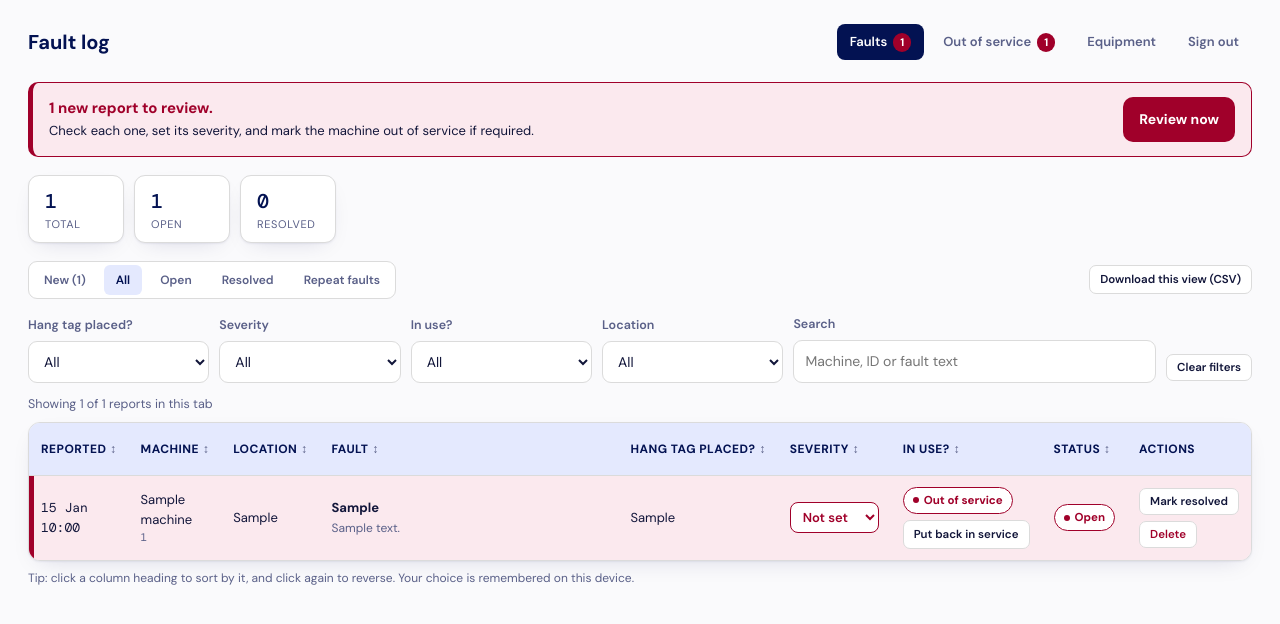
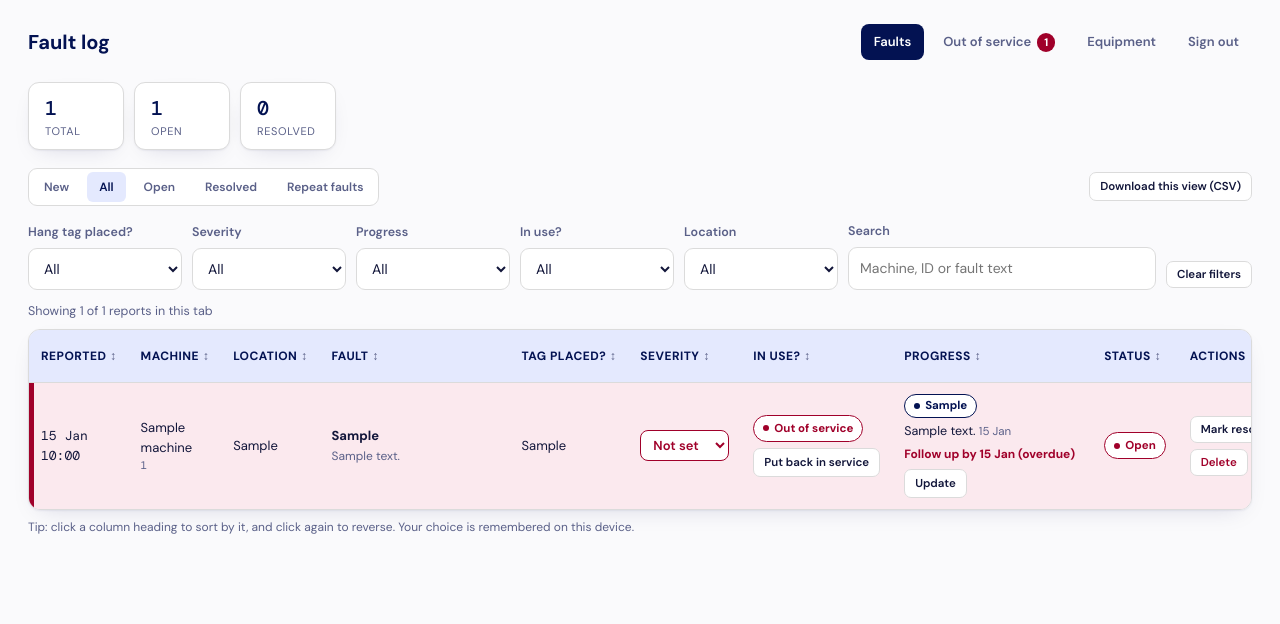
Before and after one commit to boardtom/GymFaultReporting, a Flask app: page /log in a window 1280 px wide. Shown: the top 624 px of the page. Run offline with Flask 3, Linux system fonts and the light colour scheme; the visitor is signed in with stand-in values (Sample User, id 1); tables that the repository leaves empty hold one stand-in row (values such as "Sample post").

Commit message:
Fault log: progress updates (e.g. Gym Gear contacted), notes, follow-up dates, history and filters
Co-Authored-By: Claude Sonnet 5.5 <noreply@anthropic.com>
Claude-Session: https://claude.ai/code/session_01RkkUayfzC9piqSMAf3fASs

```diff
--- a/app.py
+++ b/app.py
@@ -135,6 +135,17 @@ UNASSESSED = "Unassessed"
 # What the member is asked instead: an observation, not a rating.
 SAFE_ANSWERS = ["Yes", "No", "Not sure"]
 YES_NO = ["Yes", "No"]
+# Where a report has got to once WI has looked at it. Order matters: it is the sort order.
+PROGRESS_NEW = "New"
+PROGRESS_REVIEWED = "Reviewed by WI"
+PROGRESS = [
+    PROGRESS_NEW,
+    PROGRESS_REVIEWED,
+    "Gym Gear contacted",
+    "Gym Gear visited, may need to return",
+    "Awaiting parts",
+    "Monitoring",
+]
 
 
 # --- Models ---------------------------------------------------------------
@@ -160,12 +171,17 @@ class Report(db.Model):
     safe_to_use = db.Column(db.String(10), nullable=True)
     # "Have you placed a red out of order hang tag on the machine?" (Yes | No), answered by the member.
     hang_tag = db.Column(db.String(3), nullable=True)
+    # Latest progress step, set by WI (see PROGRESS). Every change is also kept in ReportUpdate.
+    progress = db.Column(db.String(60), nullable=False, default=PROGRESS_NEW)
+    follow_up = db.Column(db.Date, nullable=True)           # optional "chase by" date
     details = db.Column(db.Text, nullable=True)
     status = db.Column(db.String(10), nullable=False, default="open")  # open | resolved
     created_at = db.Column(db.DateTime, default=lambda: datetime.now(timezone.utc))
     resolved_at = db.Column(db.DateTime, nullable=True)
 
     machine = db.relationship("Machine")
+    updates = db.relationship("ReportUpdate", order_by="ReportUpdate.created_at.desc()",
+                              cascade="all, delete-orphan", backref="report")
 
 
 class ServiceRecord(db.Model):
@@ -181,6 +197,16 @@ class ServiceRecord(db.Model):
     notes = db.Column(db.Text, nullable=True)
 
     machine = db.relationship("Machine")
+
+
+class ReportUpdate(db.Model):
+    """One entry in a report's progress history, e.g. 'Gym Gear contacted'."""
+    id = db.Column(db.Integer, primary_key=True)
+    report_id = db.Column(db.Integer, db.ForeignKey("report.id"), nullable=False)
+    created_at = db.Column(db.DateTime, default=lambda: datetime.now(timezone.utc))
+    status = db.Column(db.String(60), nullable=False)
+    note = db.Column(db.Text, nullable=True)
+    follow_up = db.Column(db.Date, nullable=True)
 
 
 class AppliedUpdate(db.Model):
@@ -266,8 +292,8 @@ def login_required(view):
 
 
 def new_reports_query():
-    """Reports nobody at WI has reviewed yet: still open, severity not set."""
-    return Report.query.filter(Report.status == "open", Report.severity.notin_(SEVERITIES))
+    """Reports nobody at WI has reviewed yet: still open and progress still 'New'."""
+    return Report.query.filter(Report.status == "open", Report.progress == PROGRESS_NEW)
 
 
 @app.context_processor
@@ -496,6 +522,8 @@ def log_view():
         resolved_count=total - open_count,
         severities=SEVERITIES,
         unassessed=UNASSESSED,
+        progress_options=PROGRESS,
+        today=to_uk(utcnow()).date(),
         repeats=repeats,
         repeat_days=REPEAT_DAYS,
         show_new_prompt=session.pop("new_prompt", False),
@@ -532,13 +560,16 @@ def export_log():
         rows.append([
             to_uk(r.created_at).strftime("%Y-%m-%d %H:%M"), r.machine.id, r.machine.name,
             r.machine.location, r.fault_type, r.details, r.safe_to_use or "", r.hang_tag or "",
-            r.severity, r.status,
+            r.severity, r.status, r.progress,
+            (r.updates[0].note or "") if r.updates else "",
+            r.follow_up.strftime("%Y-%m-%d") if r.follow_up else "",
             to_uk(r.resolved_at).strftime("%Y-%m-%d %H:%M") if r.resolved_at else "",
         ])
     return csv_response(
         f"fault-log-{to_uk(utcnow()).strftime('%Y-%m-%d')}.csv",
         ["Reported (UK time)", "Machine ID", "Machine", "Location", "Fault", "Details",
-         "Safe to use (older reports only)", "Hang tag placed", "Severity", "Status", "Resolved (UK time)"],
+         "Safe to use (older reports only)", "Hang tag placed", "Severity", "Status", "Progress", "Latest update",
+         "Follow up by", "Resolved (UK time)"],
         rows)
 
 
@@ -558,6 +589,18 @@ def toggle_report(report_id):
     return redirect(url_for("log_view", status=request.args.get("status", "all")))
 
 
+def _log_url(report_id):
+    """Back to the log on the same tab, scrolled to the report just changed."""
+    return url_for("log_view", status=request.args.get("status", "all")) + f"#report-{report_id}"
+
+
+def _mark_reviewed(rpt, note):
+    """First touch by WI: move a 'New' report on and keep a note of why."""
+    if rpt.progress == PROGRESS_NEW:
+        rpt.progress = PROGRESS_REVIEWED
+        db.session.add(ReportUpdate(report_id=rpt.id, status=PROGRESS_REVIEWED, note=note))
+
+
 @app.route("/log/<int:report_id>/severity", methods=["POST"])
 @login_required
 def set_report_severity(report_id):
@@ -567,8 +610,33 @@ def set_report_severity(report_id):
     if severity not in SEVERITIES + [UNASSESSED]:
         abort(400)
     rpt.severity = severity
+    if severity in SEVERITIES:
+        _mark_reviewed(rpt, f"Severity set to {severity}.")
     db.session.commit()
-    return redirect(url_for("log_view", status=request.args.get("status", "all")))
+    return redirect(_log_url(rpt.id))
+
+
+@app.route("/log/<int:report_id>/update", methods=["POST"])
+@login_required
+def add_report_update(report_id):
+    """WI records where a report has got to, e.g. 'Gym Gear contacted'."""
+    rpt = db.get_or_404(Report, report_id)
+    status = request.form.get("status", "")
+    if status not in PROGRESS:
+        abort(400)
+    note = (request.form.get("note") or "").strip()[:1000] or None
+    follow_up = None
+    raw = (request.form.get("follow_up") or "").strip()
+    if raw:
+        try:
+            follow_up = date.fromisoformat(raw)
+        except ValueError:
+            abort(400)
+    rpt.progress = status
+    rpt.follow_up = follow_up
+    db.session.add(ReportUpdate(report_id=rpt.id, status=status, note=note, follow_up=follow_up))
+    db.session.commit()
+    return redirect(_log_url(rpt.id))
 
 
 @app.route("/log/<int:report_id>/delete", methods=["POST"])
@@ -723,6 +791,9 @@ def delete_machine(machine_id):
     """Remove a machine entirely, along with any fault reports logged
     against it. Use Deactivate instead to keep the history."""
     machine = db.get_or_404(Machine, machine_id)
+    report_ids = [r.id for r in Report.query.filter_by(machine_id=machine.id)]
+    if report_ids:
+        ReportUpdate.query.filter(ReportUpdate.report_id.in_(report_ids)).delete(synchronize_session=False)
     removed = Report.query.filter_by(machine_id=machine.id).delete()
     ServiceRecord.query.filter_by(machine_id=machine.id).delete()
     OutOfServiceLog.query.filter_by(machine_id=machine.id).delete()
@@ -773,6 +844,8 @@ def set_out_of_service(machine_id):
             reason=reason or f"Taken out of service from the {where}."))
     machine.out_of_service = True
     machine.out_of_service_note = note
+    for rpt in Report.query.filter_by(machine_id=machine.id, status="open", progress=PROGRESS_NEW):
+        _mark_reviewed(rpt, "Machine taken out of service.")
     db.session.commit()
     flash(f"{machine.name} is now marked out of service.")
     return redirect(_back_to_log_or_machines())
@@ -849,7 +922,15 @@ def out_of_service_view():
                .order_by(OutOfServiceLog.started_at).all() if e.machine.out_of_service]
     history = (OutOfServiceLog.query.filter(OutOfServiceLog.ended_at.isnot(None))
                .order_by(OutOfServiceLog.ended_at.desc()).all())
-    return render_template("out_of_service.html", current=current, history=history)
+    latest = {}
+    for e in current:
+        rpt = (Report.query.filter_by(machine_id=e.machine_id, status="open")
+               .filter(Report.progress != PROGRESS_NEW)
+               .order_by(Report.created_at.desc()).first())
+        if rpt:
+            latest[e.machine_id] = rpt
+    return render_template("out_of_service.html", current=current, history=history,
+                           latest=latest, today=to_uk(utcnow()).date())
 
 
 @app.route("/out-of-service/export.csv")
@@ -997,6 +1078,24 @@ def upgrade_database():
         except Exception as exc:  # noqa: BLE001
             app.logger.warning("Could not add report.safe_to_use: %s", exc)
 
+    for column, ddl in (("progress", "VARCHAR(60) NOT NULL DEFAULT 'New'"), ("follow_up", "DATE")):
+        if column not in report_cols:
+            try:
+                with db.engine.begin() as conn:
+                    conn.execute(text(f"ALTER TABLE report ADD COLUMN {column} {ddl}"))
+            except Exception as exc:  # noqa: BLE001
+                app.logger.warning("Could not add report.%s: %s", column, exc)
+    try:
+        # Reports that already have a severity were looked at before progress existed.
+        n = Report.query.filter(Report.progress == PROGRESS_NEW, Report.severity.in_(SEVERITIES)) \
+                  .update({"progress": PROGRESS_REVIEWED}, synchronize_session=False)
+        db.session.commit()
+        if n:
+            app.logger.warning("Marked %s existing assessed reports as reviewed", n)
+    except Exception as exc:  # noqa: BLE001
+        db.session.rollback()
+        app.logger.error("Could not backfill report progress: %s", exc)
+
     if "hang_tag" not in report_cols:
         try:
             with db.engine.begin() as conn:
--- a/static/style.css
+++ b/static/style.css
@@ -223,5 +223,25 @@ td.fault-cell{min-width:210px;max-width:290px;}
 .more-btn[hidden]{display:none;}
 /* admin table pages use the full width of a PC screen */
 .app-shell.wide{max-width:1640px;padding-left:28px;padding-right:28px;}
-.app-shell.wide td.fault-cell{min-width:260px;max-width:520px;width:34%;}
+.app-shell.wide td.fault-cell{min-width:190px;max-width:300px;}
 .app-shell.wide .fault-details{-webkit-line-clamp:4;}
+
+/* ---- report progress ---- */
+.badge.prog{background:var(--lightblue);color:var(--navy);}
+tr.row-oos .badge.prog{background:#fff;border:1px solid var(--navy);}
+.prog-note{font-size:12.5px;margin-top:5px;line-height:1.4;}
+.prog-date{font-size:11.5px;color:var(--text-muted);}
+.prog-due{font-size:12px;font-weight:700;margin-top:4px;color:var(--navy);}
+.prog-due.overdue{color:var(--red);}
+details.upd{margin-top:6px;}
+details.upd>summary{list-style:none;cursor:pointer;display:inline-block;}
+details.upd>summary::-webkit-details-marker{display:none;}
+.upd-form{margin-top:8px;display:grid;gap:8px;min-width:230px;padding:10px;border:1px solid var(--border);border-radius:10px;background:#fff;}
+.upd-form label{display:block;font-size:12px;font-weight:700;color:var(--text-muted);}
+.upd-form select,.upd-form textarea,.upd-form input{width:100%;margin-top:3px;font:inherit;font-size:13px;font-weight:400;border:1px solid var(--border);border-radius:8px;padding:6px 8px;color:var(--navy);background:#fff;}
+.upd-form .btn{width:auto;justify-self:start;padding:8px 14px;font-size:13px;}
+.upd-hist{margin:10px 0 0;padding:0;list-style:none;border-left:2px solid var(--border);}
+.upd-hist li{padding:0 0 8px 10px;font-size:12.5px;}
+
+.progress-cell{min-width:200px;max-width:250px;}
+.app-shell.wide .badge.prog{white-space:normal;line-height:1.3;}
--- /dev/null
+++ b/templates/_progress_cell.html
@@ -0,0 +1,28 @@
+{# Needs: r (report), progress_options, today, status_filter #}
+<div><span class="badge {{ 'open' if r.progress == 'New' else 'prog' }}"><span class="dot"></span>{{ r.progress }}</span></div>
+{% if r.updates and r.updates[0].note %}<div class="prog-note">{{ r.updates[0].note }} <span class="prog-date">{{ r.updates[0].created_at|uk('%d %b') }}</span></div>{% endif %}
+{% if r.follow_up and r.status == 'open' %}
+<div class="prog-due{{ ' overdue' if r.follow_up <= today }}">Follow up by {{ r.follow_up.strftime('%d %b') }}{% if r.follow_up < today %} (overdue){% elif r.follow_up == today %} (today){% endif %}</div>
+{% endif %}
+<details class="upd">
+  <summary class="row-btn">Update{% if r.updates|length > 1 %} ({{ r.updates|length }}){% endif %}</summary>
+  <form method="post" action="{{ url_for('add_report_update', report_id=r.id, status=status_filter) }}" class="upd-form">
+    <label>Progress
+      <select name="status">
+        {% for p in progress_options %}{% if p != 'New' or r.progress == 'New' %}<option value="{{ p }}" {{ 'selected' if (r.progress == p and p != 'New') or (r.progress == 'New' and p == 'Reviewed by WI') }}>{{ p }}</option>{% endif %}{% endfor %}
+      </select>
+    </label>
+    <label>Note
+      <textarea name="note" rows="2" maxlength="1000" placeholder="e.g. Gym Gear called, engineer booked for Tuesday"></textarea>
+    </label>
+    <label>Follow up by (optional)
+      <input type="date" name="follow_up">
+    </label>
+    <button type="submit" class="btn btn-primary">Save update</button>
+  </form>
+  {% if r.updates %}
+  <ol class="upd-hist">
+    {% for u in r.updates %}<li><strong>{{ u.status }}</strong> <span class="prog-date">{{ u.created_at|uk('%d %b %H:%M') }}</span>{% if u.note %}<div>{{ u.note }}</div>{% endif %}{% if u.follow_up %}<div class="prog-date">Follow up by {{ u.follow_up.strftime('%d %b') }}</div>{% endif %}</li>{% endfor %}
+  </ol>
+  {% endif %}
+</details>
--- a/templates/log.html
+++ b/templates/log.html
@@ -41,6 +41,9 @@
     <label class="field" style="margin-bottom:0;">Severity
       <select id="f-sev"><option value="">All</option><option value="3">High</option><option value="2">Medium</option><option value="1">Low</option><option value="0">Not set</option></select>
     </label>
+    <label class="field" style="margin-bottom:0;">Progress
+      <select id="f-prog"><option value="">All</option>{% for p in progress_options %}<option value="{{ loop.index0 }}">{{ p }}</option>{% endfor %}<option value="due">Follow-up due</option></select>
+    </label>
     <label class="field" style="margin-bottom:0;">In use?
       <select id="f-use"><option value="">All</option><option value="1">Out of service</option><option value="0">In service</option></select>
     </label>
@@ -62,16 +65,17 @@
           <th class="sortable" data-key="machine">Machine</th>
           <th class="sortable" data-key="location">Location</th>
           <th class="sortable" data-key="fault">Fault</th>
-          <th class="sortable" data-key="tag" data-type="num">Hang tag placed?</th>
+          <th class="sortable" data-key="tag" data-type="num">Tag placed?</th>
           <th class="sortable" data-key="severity" data-type="num">Severity</th>
           <th class="sortable" data-key="inuse" data-type="num">In use?</th>
+          <th class="sortable" data-key="progress" data-type="num">Progress</th>
           <th class="sortable" data-key="status" data-type="num">Status</th>
           <th>Actions</th>
         </tr>
       </thead>
       <tbody>
         {% for r in reports %}
-        <tr{% if r.machine.out_of_service %} class="row-oos"{% endif %}>
+        <tr id="report-{{ r.id }}"{% if r.machine.out_of_service %} class="row-oos"{% endif %}>
           <td class="mono" data-key="date" data-v="{{ r.created_at.strftime('%Y%m%d%H%M%S') }}">{{ r.created_at|uk('%d %b %H:%M') }}</td>
           <td data-key="machine" data-v="{{ r.machine.name|lower }}" data-q="{{ (r.machine.name ~ ' ' ~ r.machine.id ~ ' ' ~ r.fault_type ~ ' ' ~ (r.details or ''))|lower }}">{{ r.machine.name }}<div class="mono" style="color:var(--text-muted);font-size:11px;">{{ r.machine.id }}</div>
             {% if repeats.get(r.machine_id) %}<span class="badge repeat" style="margin-top:4px;white-space:nowrap;" title="{{ repeats[r.machine_id] }} reports in the last {{ repeat_days }} days">Repeat fault ({{ repeats[r.machine_id] }})</span>{% endif %}</td>
@@ -98,6 +102,9 @@
             </form>
             {% endif %}
           </td>
+          <td class="progress-cell" data-key="progress" data-v="{{ progress_options.index(r.progress) if r.progress in progress_options else 0 }}" data-due="{{ 1 if (r.follow_up and r.status == 'open' and r.follow_up <= today) else 0 }}">
+            {% include "_progress_cell.html" %}
+          </td>
           <td data-key="status" data-v="{{ 1 if r.status == 'open' else 0 }}">
             {% if r.status == 'open' %}
               <span class="badge open"><span class="dot"></span>Open</span>
@@ -119,7 +126,7 @@
           </td>
         </tr>
         {% else %}
-        <tr><td colspan="9" class="empty-row">{{ 'Nothing new to review.' if status_filter == 'new' else ('No repeat faults in the last ' ~ repeat_days ~ ' days.' if status_filter == 'repeat' else 'No reports in this view.') }}</td></tr>
+        <tr><td colspan="10" class="empty-row">{{ 'Nothing new to review.' if status_filter == 'new' else ('No repeat faults in the last ' ~ repeat_days ~ ' days.' if status_filter == 'repeat' else 'No reports in this view.') }}</td></tr>
         {% endfor %}
       </tbody>
     </table>
@@ -171,14 +178,14 @@
       var open = d.classList.toggle('open'); b.textContent = open ? 'Show less' : 'Show more';
     });
   });
-  var F = {tag: 'f-tag', severity: 'f-sev', inuse: 'f-use'}, fl = document.getElementById('f-loc'),
+  var F = {tag: 'f-tag', progress: 'f-prog', severity: 'f-sev', inuse: 'f-use'}, fl = document.getElementById('f-loc'),
       fq = document.getElementById('f-q'), fc = document.getElementById('f-count');
   function cell(r, k) { var c = r.querySelector('td[data-key="' + k + '"]'); return c ? c.dataset.v : ''; }
   function applyFilters() {
     var all = rows(), n = 0, q = fq.value.trim().toLowerCase();
     all.forEach(function (r) {
       var show = true;
-      Object.keys(F).forEach(function (k) { var v = document.getElementById(F[k]).value; if (v !== '' && cell(r, k) !== v) show = false; });
+      Object.keys(F).forEach(function (k) { var v = document.getElementById(F[k]).value; if (v === '') return; if (k === 'progress' && v === 'due') { var pc = r.querySelector('td[data-key="progress"]'); if (!pc || pc.dataset.due !== '1') show = false; } else if (cell(r, k) !== v) show = false; });
       if (fl.value && cell(r, 'location') !== fl.value) show = false;
       if (q && r.querySelector('td[data-q]').dataset.q.indexOf(q) === -1) show = false;
       r.style.display = show ? '' : 'none';
@@ -186,12 +193,12 @@
     });
     fc.textContent = all.length ? 'Showing ' + n + ' of ' + all.length + ' reports in this tab' : '';
   }
-  ['f-tag', 'f-sev', 'f-use', 'f-loc'].forEach(function (id) { document.getElementById(id).addEventListener('change', applyFilters); });
+  ['f-tag', 'f-prog', 'f-sev', 'f-use', 'f-loc'].forEach(function (id) { document.getElementById(id).addEventListener('change', applyFilters); });
   fq.addEventListener('input', applyFilters);
   document.getElementById('f-clear').addEventListener('click', function () {
-    ['f-tag', 'f-sev', 'f-use', 'f-loc'].forEach(function (id) { document.getElementById(id).value = ''; }); fq.value = ''; applyFilters();
+    ['f-tag', 'f-prog', 'f-sev', 'f-use', 'f-loc'].forEach(function (id) { document.getElementById(id).value = ''; }); fq.value = ''; applyFilters();
   });
-  var FK = 'faultlog-filters', ids = ['f-tag', 'f-sev', 'f-use', 'f-loc', 'f-q'];
+  var FK = 'faultlog-filters', ids = ['f-tag', 'f-prog', 'f-sev', 'f-use', 'f-loc', 'f-q'];
   try { var sv = JSON.parse(sessionStorage.getItem(FK) || '{}'); ids.forEach(function (id) { var el = document.getElementById(id); if (sv[id] !== undefined) el.value = sv[id]; if (el.value !== sv[id] && id !== 'f-q') el.value = ''; }); } catch (e) {}
   function saveFilters() { try { var o = {}; ids.forEach(function (id) { o[id] = document.getElementById(id).value; }); sessionStorage.setItem(FK, JSON.stringify(o)); } catch (e) {} }
   ids.forEach(function (id) { document.getElementById(id).addEventListener(id === 'f-q' ? 'input' : 'change', saveFilters); });
```
Also changed, not shown: templates/out_of_service.html (+11 -2 lines).
